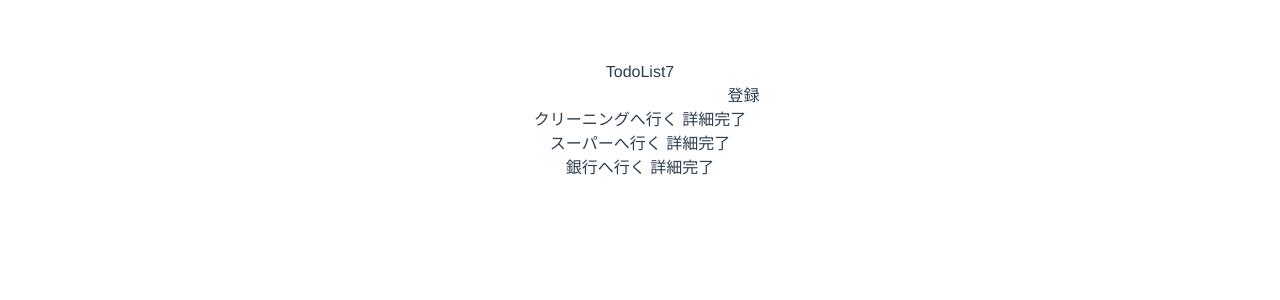
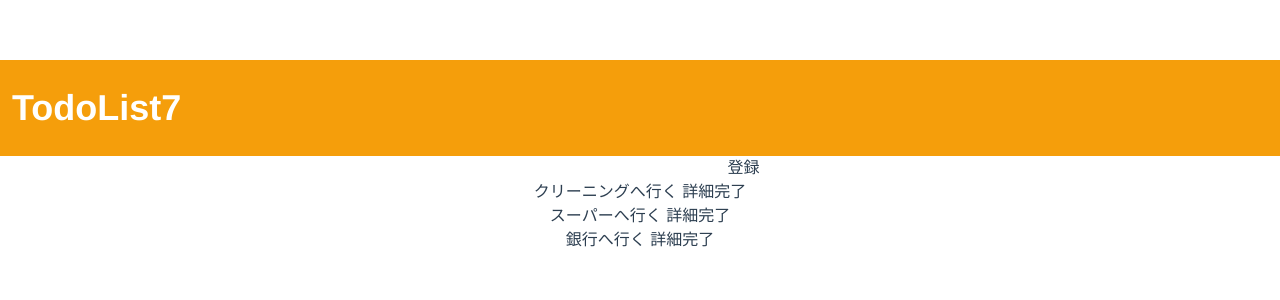
Before and after one commit to masayuki201/VueTodoList7, a Vue app: page / in a window 1280 px wide. Shown: the top 300 px of the page. Built offline with nearby package versions, Linux system fonts and the light colour scheme.

Commit message:
add:style for headerTitle

```diff
--- a/src/App.vue
+++ b/src/App.vue
@@ -1,10 +1,12 @@
 <template>
-  <div>
-    <h1>
-      TodoList7
-    </h1>
+  <div class="headerBox">
+    <router-link to="/">
+      <h1 class="headerTitle">
+        TodoList7
+      </h1>
+    </router-link>
+    <router-view />
   </div>
-  <router-view />
 </template>
 
 <script>
@@ -14,3 +16,9 @@ export default defineComponent({
 
 })
 </script>
+
+<style>
+.headerTitle{
+  @apply h-24 p-3 flex items-center bg-yellow-500 text-white text-4xl font-bold;
+}
+</style>
```
